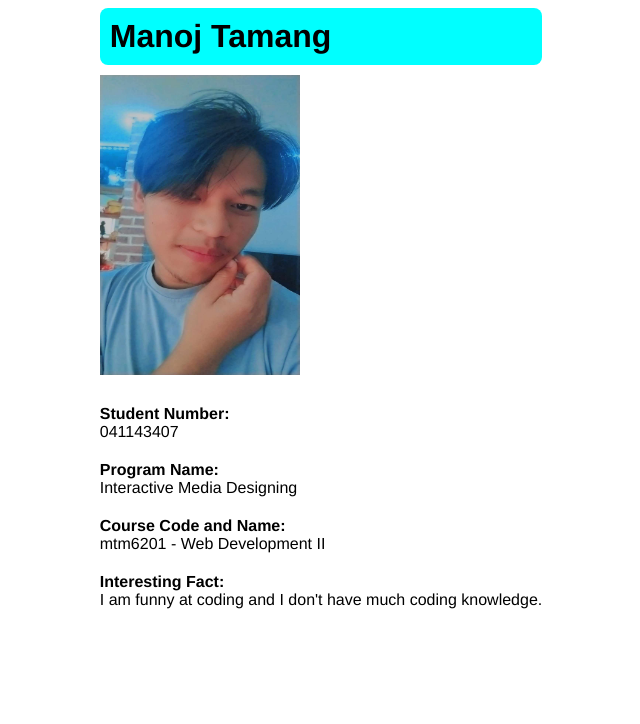
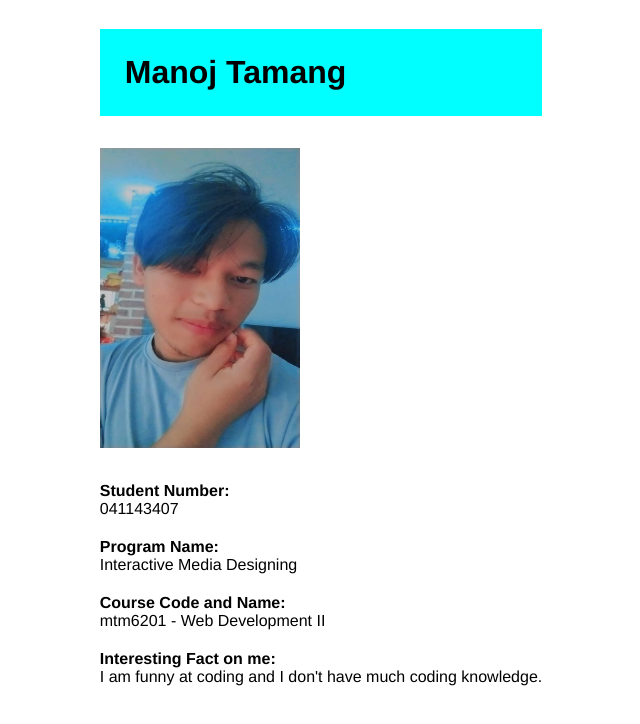
Before and after one commit to tama0046/mtm6201-week1, a plain HTML site: page index.html in a window 1280 px wide. Shown: the whole page, without its empty margins (319-959 px from the left). Drawn offline with Linux system fonts and the light colour scheme.

Commit message:
initial change

```diff
--- a/index.html
+++ b/index.html
@@ -4,6 +4,8 @@
     <meta charset="UTF-8">
     <meta name="viewport" content="width=device-width, initial-scale=1.0">
     <title>Manoj Tamang</title>
+
+    <!-- making a slight css code for the decoration -->
     <style>
         body {
            font-family: 'Franklin Gothic Medium', 'Arial Narrow', Arial, sans-serif;
@@ -17,9 +19,8 @@
         h1 {
             font-size: 2em;
             background-color: aqua;
-            padding: 10px;
-            border-radius: 8px;
-            margin: 0;
+            padding: 25px;
+
         }
 
         .img {
@@ -29,8 +30,8 @@
         }
 
         dt {
-            font-weight: bold;
-            margin-top: 10px;
+            font-weight: bolder;
+            margin-top: 20px;
         }
 
         dd {
@@ -38,6 +39,7 @@
         }
 
     </style>
+
 </head>
 <body>
     <main>
@@ -54,8 +56,9 @@
             <dt>Course Code and Name:</dt>
             <dd>mtm6201 - Web Development II</dd>
 
-            <dt>Interesting Fact:</dt>
+            <dt>Interesting Fact on me:</dt>
             <dd>I am funny at coding and I don't have much coding knowledge.</dd>
+
         </dl>
 
 
```
